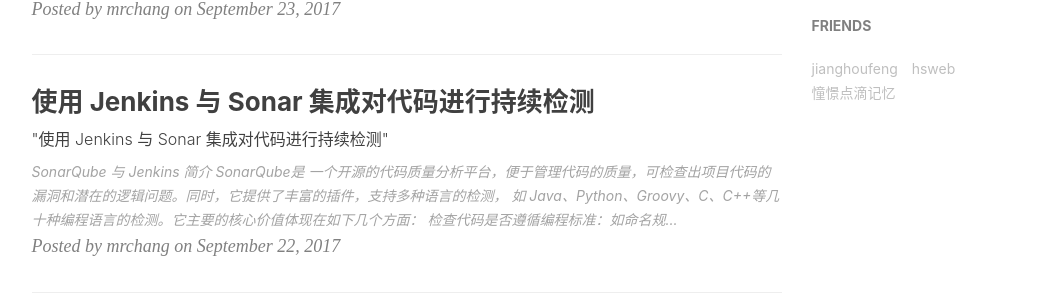
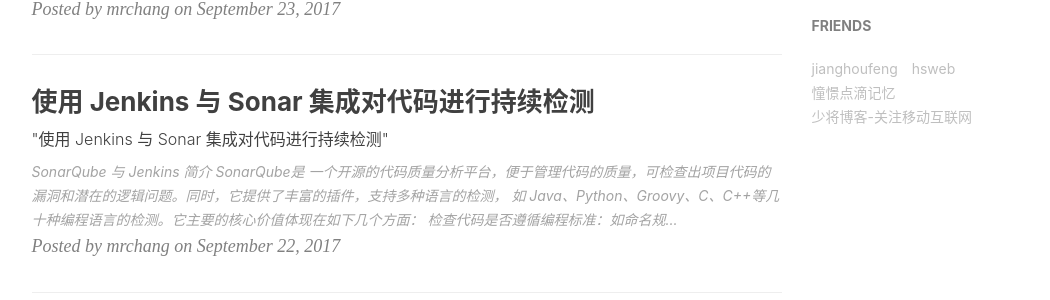
Before and after one commit to ncic-ict/changdaye.github.io, a Jekyll site: the page built from index.html, in a window 1280 px wide and 900 px high, scrolled down 967 px. Shown: the part 152-452 px from the top of the window, without its empty margins (136-1186 px from the left). Built offline with Jekyll 4.4.1, drawn with Linux system fonts in a browser that asks for light colours; nearby versions of some CDN libraries; the list of posts is cut into pages by our own code; comment, search, counter and statistics services are not loaded.

```diff
--- a/_config.yml
+++ b/_config.yml
@@ -96,13 +96,14 @@ friends: [
     {
         title: "jianghoufeng",
         href: "https://github.com/ophina"
-    },
-    {
+    },{
         title: "hsweb",
         href: "https://github.com/zhou-hao"
-    },
-    {
+    },{
              title: "憧憬点滴记忆",
              href: "https://www.licoy.cn/"
+    },{
+             title: "少将博客-关注移动互联网",
+             href: "https://www.whatled.com/"
     }
 ]
```
